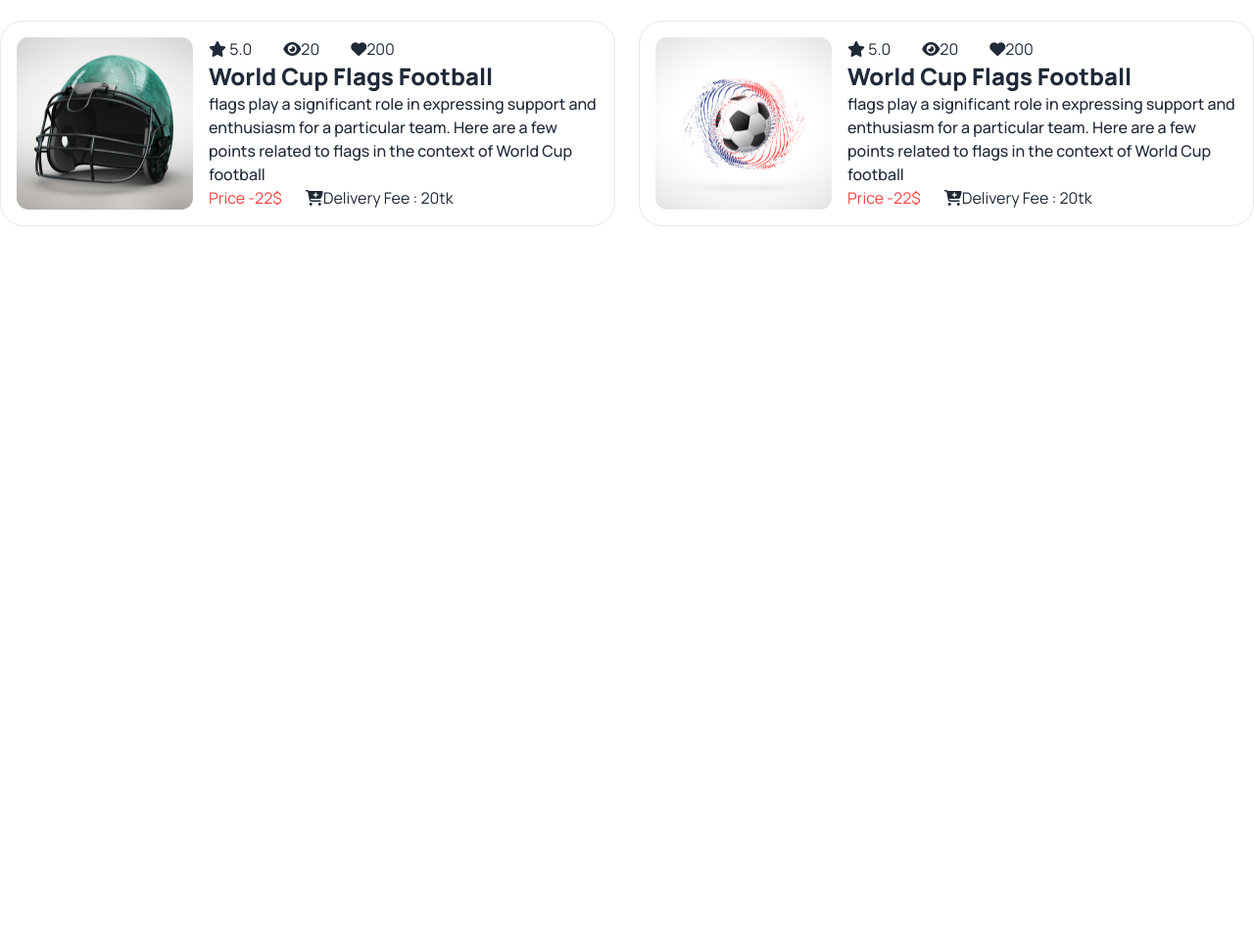
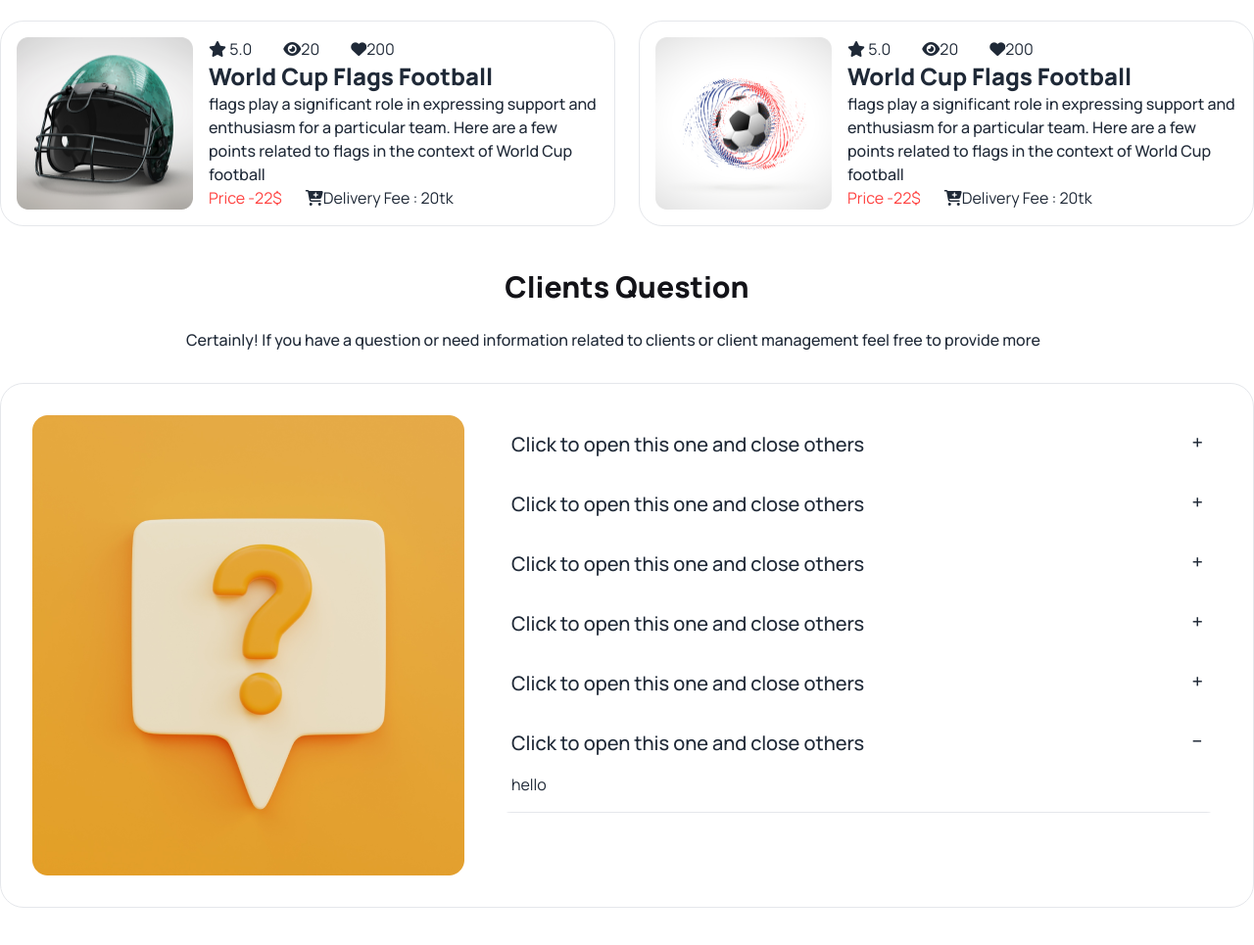
Before and after one commit to MdAlamin50/projects3-Hockeys-main, a plain HTML site: page index.html in a window 1280 px wide. Shown: the part 2591-3556 px from the top of the page at 98% size. Before the commit the page ends 2866 px from the top, so only its background shows below. Drawn offline with nearby package versions, Linux system fonts and the light colour scheme.

Commit message:
added the clients quesiton

```diff
--- a/index.html
+++ b/index.html
@@ -284,6 +284,74 @@
 
                             </div>
                         </section>
+                        <section class=" my-11 px-6 lg:px-0">
+                            <div class="space-y-6 ">
+                                <h1 class="font-extrabold text-3xl text-[#131318] text-center">Clients Question</h1>
+                                <p class="font-medium text-base lg:w-[900px] lg:mx-auto">
+                                    Certainly! If you have a question or need information related to clients or client management feel free to provide more </p>
+                            </div>
+                            <div class="border rounded-3xl p-8 my-8 flex flex-col lg:flex-row gap-8">
+                                <img src="Images/question.png" alt="">
+                                <div class="flex-1">
+                                    <div class="collapse collapse-plus ">
+                                        <input type="radio" name="my-accordion-3" checked="checked" />
+                                        <div class="collapse-title text-xl font-medium ">
+                                            Click to open this one and close others
+                                        </div>
+                                        <div class="collapse-content border-b">
+                                            <p>hello</p>
+                                        </div>
+                                    </div>
+                                    <div class="collapse collapse-plus ">
+                                        <input type="radio" name="my-accordion-3" checked="checked" />
+                                        <div class="collapse-title text-xl font-medium ">
+                                            Click to open this one and close others
+                                        </div>
+                                        <div class="collapse-content border-b">
+                                            <p>hello</p>
+                                        </div>
+                                    </div>
+                                    <div class="collapse collapse-plus ">
+                                        <input type="radio" name="my-accordion-3" checked="checked" />
+                                        <div class="collapse-title text-xl font-medium ">
+                                            Click to open this one and close others
+                                        </div>
+                                        <div class="collapse-content border-b">
+                                            <p>hello</p>
+                                        </div>
+                                    </div>
+                                    <div class="collapse collapse-plus ">
+                                        <input type="radio" name="my-accordion-3" checked="checked" />
+                                        <div class="collapse-title text-xl font-medium ">
+                                            Click to open this one and close others
+                                        </div>
+                                        <div class="collapse-content border-b">
+                                            <p>hello</p>
+                                        </div>
+                                    </div>
+                                    <div class="collapse collapse-plus ">
+                                        <input type="radio" name="my-accordion-3" checked="checked" />
+                                        <div class="collapse-title text-xl font-medium ">
+                                            Click to open this one and close others
+                                        </div>
+                                        <div class="collapse-content border-b">
+                                            <p>hello</p>
+                                        </div>
+                                    </div>
+                                    <div class="collapse collapse-plus ">
+                                        <input type="radio" name="my-accordion-3" checked="checked" />
+                                        <div class="collapse-title text-xl font-medium ">
+                                            Click to open this one and close others
+                                        </div>
+                                        <div class="collapse-content border-b">
+                                            <p>hello</p>
+                                        </div>
+                                    </div>
+                                </div>
+                            </div>
+
+
+                        </section>
 
 
 
```
